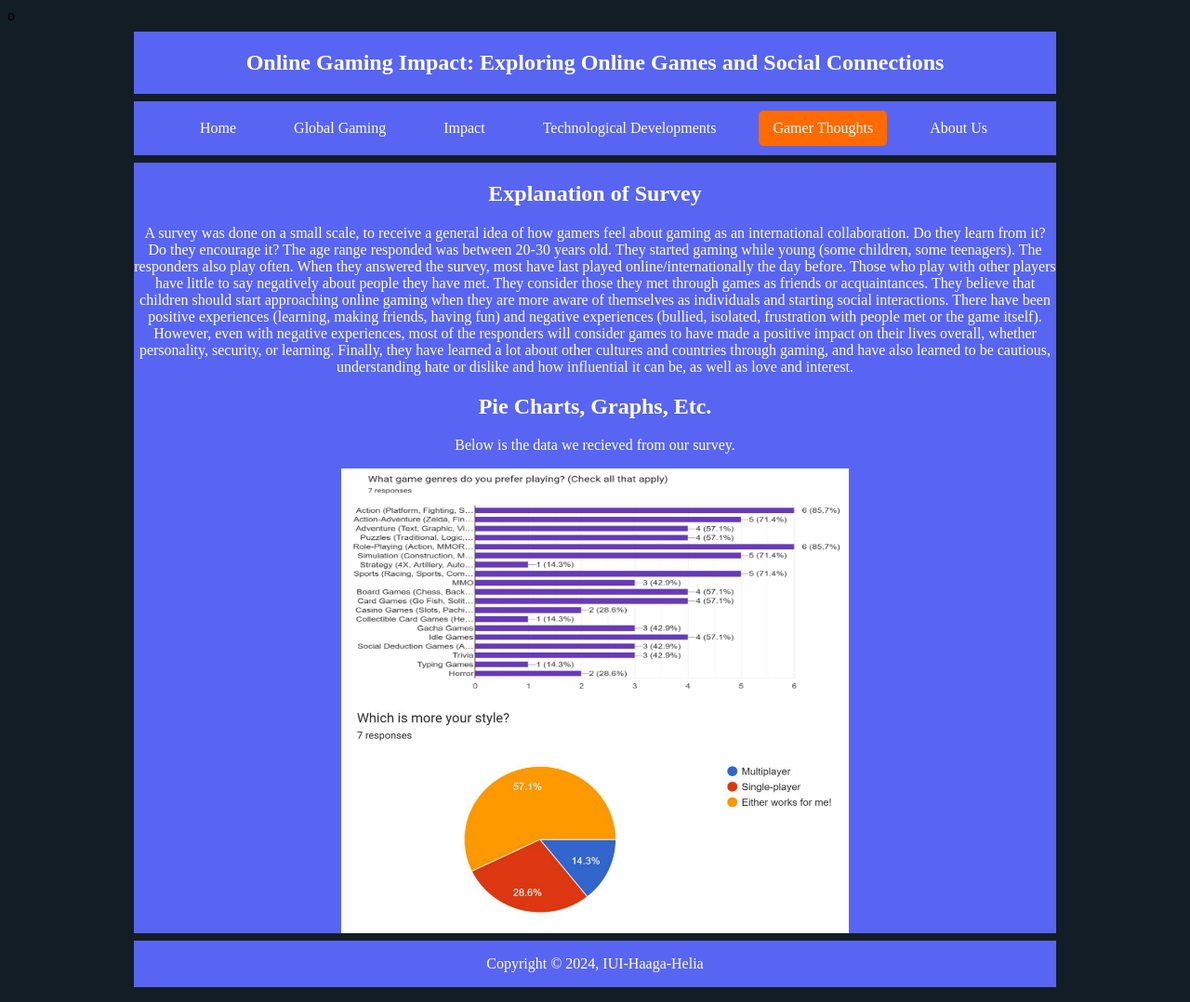
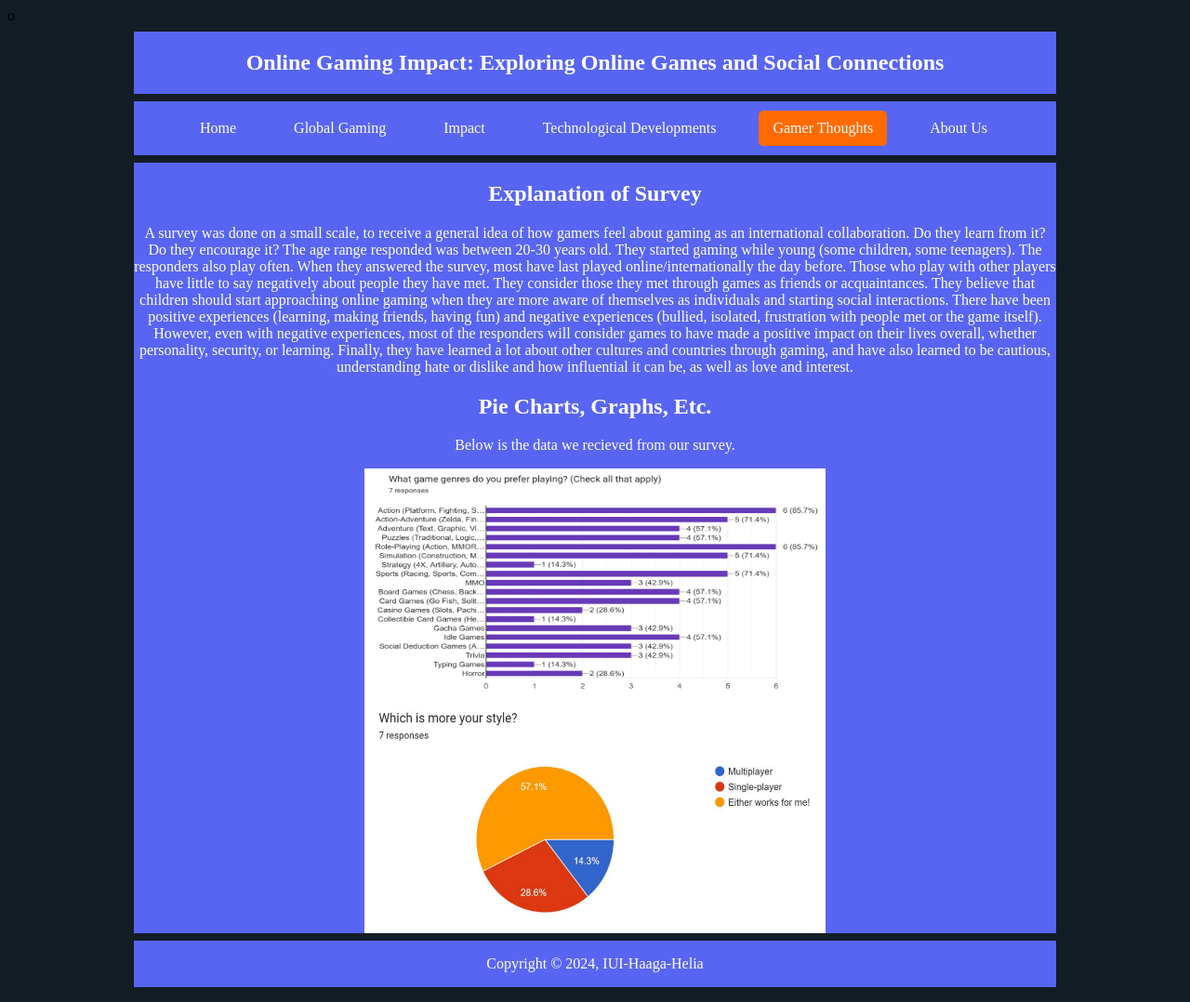
Before and after one commit to IUI-HH-2024/group3, a plain HTML site: page thoughts.html in a window 1280 px wide. Shown: the whole page at 93% size. Drawn offline with Linux system fonts and the light colour scheme.

Commit message:
Update thoughts.html

```diff
--- a/thoughts.html
+++ b/thoughts.html
@@ -47,9 +47,9 @@ o<!DOCTYPE html>
             <h2>Pie Charts, Graphs, Etc.</h2>
             <div>
 		<p>Below is the data we recieved from our survey.</p>
-		<img src="images/GameGenres.png" alt="Game Genres Bar Graph" style="width: 55%;">
+		<img src="images/GameGenres.png" alt="Game Genres Bar Graph" style="width: 50%;">
 		<div>
-		<img src="images/PieChart.png" alt="Game Style Pie Chart" style="width: 55%;">
+		<img src="images/PieChart.png" alt="Game Style Pie Chart" style="width: 50%;">
 		<div>
 	    </div>
 
```
